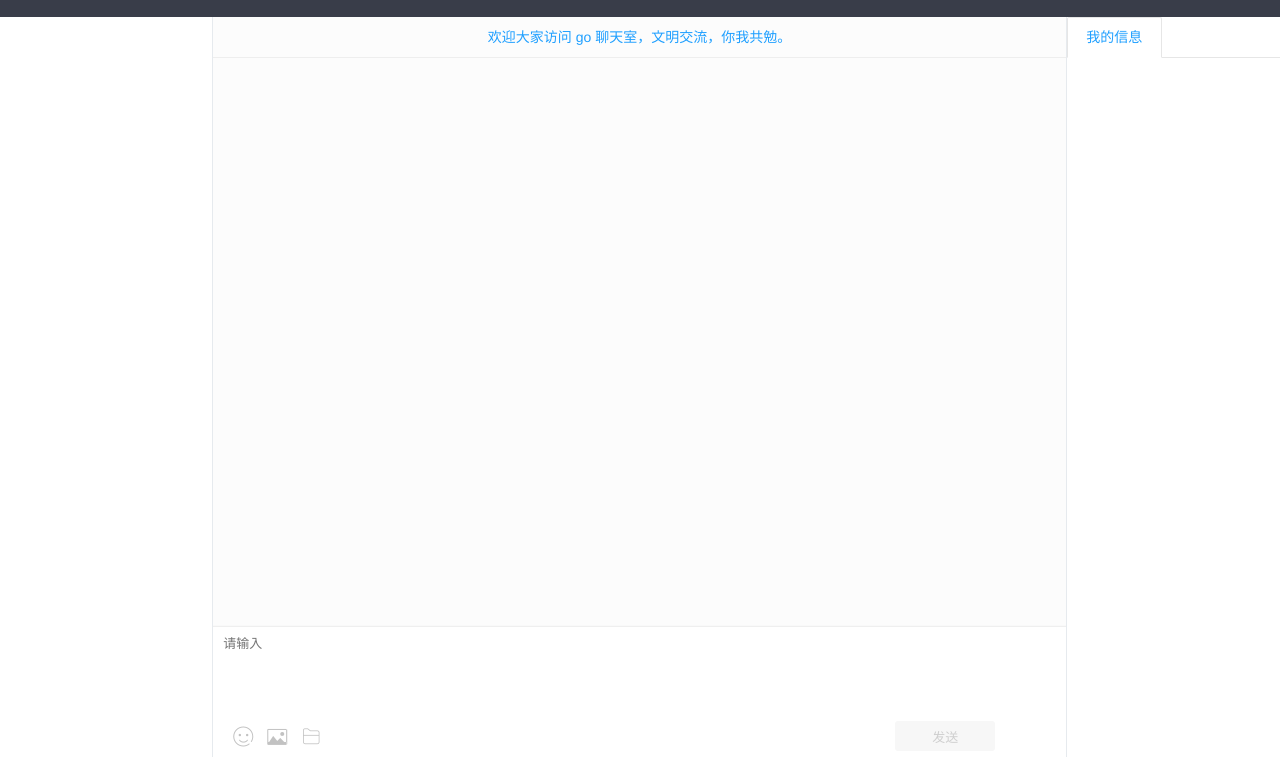
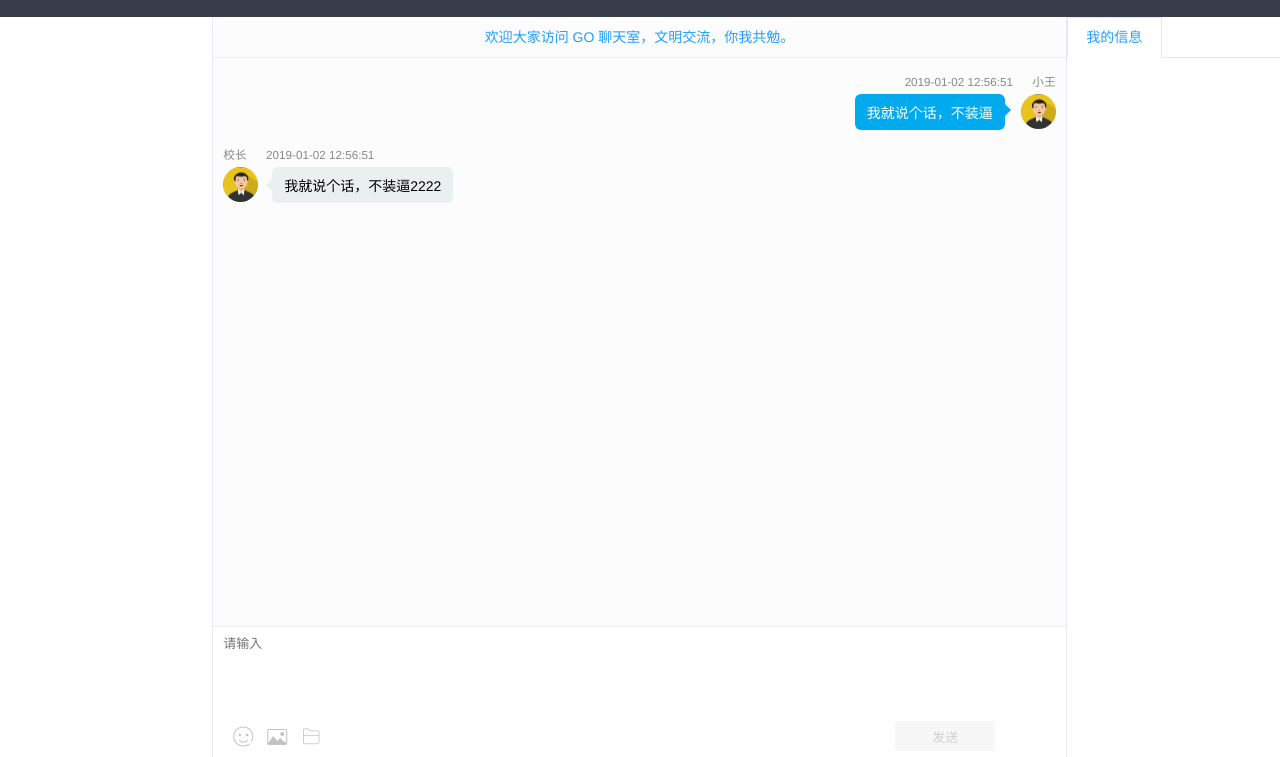
Before and after one commit to nick-bai/go-chatroom, a plain HTML site: page view/index.html in a window 1280 px wide. Shown: the part 43-800 px from the top of the page. Drawn offline with Linux system fonts and the light colour scheme.

Commit message:
增加样式

```diff
--- a/static/css/room.css
+++ b/static/css/room.css
@@ -242,9 +242,14 @@ body{
     zoom: 1;
     margin: 10px 10px;
 }
-.author-name {
-    text-align: center;
-    margin: 15px 0 5px 0;
+.author-mine-name {
+    text-align: right;
+    margin: 15px 0 5px 5px;
+    color: #888;
+}
+.author-other-name {
+    text-align: left;
+    margin: 15px 5px 5px 0;
     color: #888;
 }
 .small-chat-box .chat-date {
@@ -275,7 +280,7 @@ img {
     vertical-align: middle;
 }
 .clearfloat .chat-message {
-    max-width: 252px;
+    max-width: 500px;
     padding: 8px 12px;
     border-radius: 6px;
     word-wrap: break-word;
--- a/view/index.html
+++ b/view/index.html
@@ -27,9 +27,42 @@
     <div class="layui-col-xs8 service-chat-box">
         <div class="chat-container">
             <div class="layui-row chat-header" id="now-chat-box" style="text-align: center;line-height: 41px">
-               <p style="color:#1E9FFF">欢迎大家访问 go 聊天室，文明交流，你我共勉。</p>
+               <p style="color:#1E9FFF">欢迎大家访问 GO 聊天室，文明交流，你我共勉。</p>
             </div>
-            <div class="layui-row chat-body" id="chat-area"></div>
+            <div class="layui-row chat-body" id="chat-area">
+
+                <div class="clearfloat">
+                    <div class="author-mine-name">
+                        <small class="chat-date">2019-01-02 12:56:51</small>
+                        &nbsp;&nbsp;&nbsp;
+                        <small>小王</small>
+                    </div>
+                    <div class="right">
+                        <div class="chat-message">我就说个话，不装逼</div>
+                        <div class="chat-avatars">
+                            <img src="/static/images/1.png">
+                        </div>
+                      </div>
+                </div>
+                <div style="clear:both"></div>
+
+
+                <div class="clearfloat">
+                    <div class="author-other-name">
+                        <small>校长</small>
+                        &nbsp;&nbsp;&nbsp;
+                        <small class="chat-date">2019-01-02 12:56:51</small>
+                    </div>
+                    <div class="left">
+                        <div class="chat-avatars">
+                            <img src="/static/images/1.png">
+                        </div>
+                        <div class="chat-message">我就说个话，不装逼2222</div>
+                     </div>
+                </div>
+                <div style="clear:both"></div>
+
+            </div>
             <div class="layui-row chat-footer">
                 <div class="text-holder">
                     <textarea id="textarea" placeholder="请输入"></textarea>
```
Also changed, not shown: static/images/1.png (added), 4 other files.
